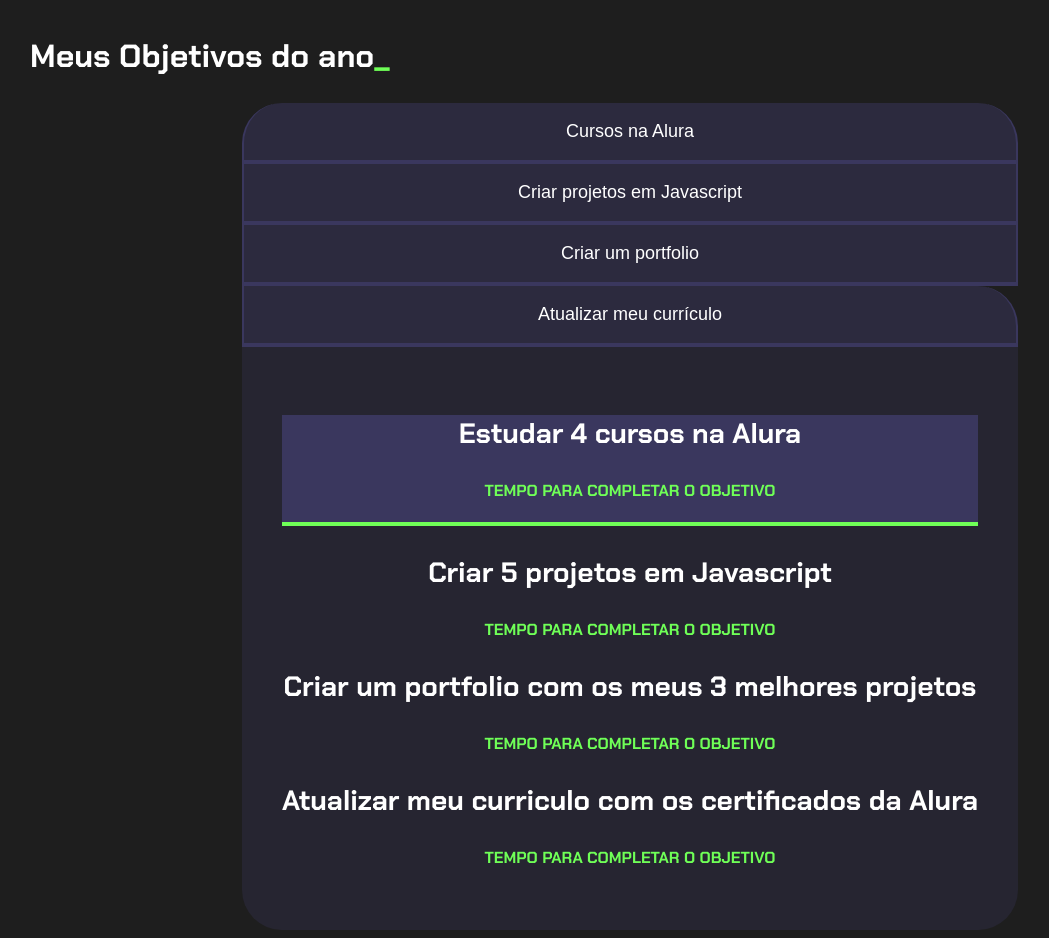
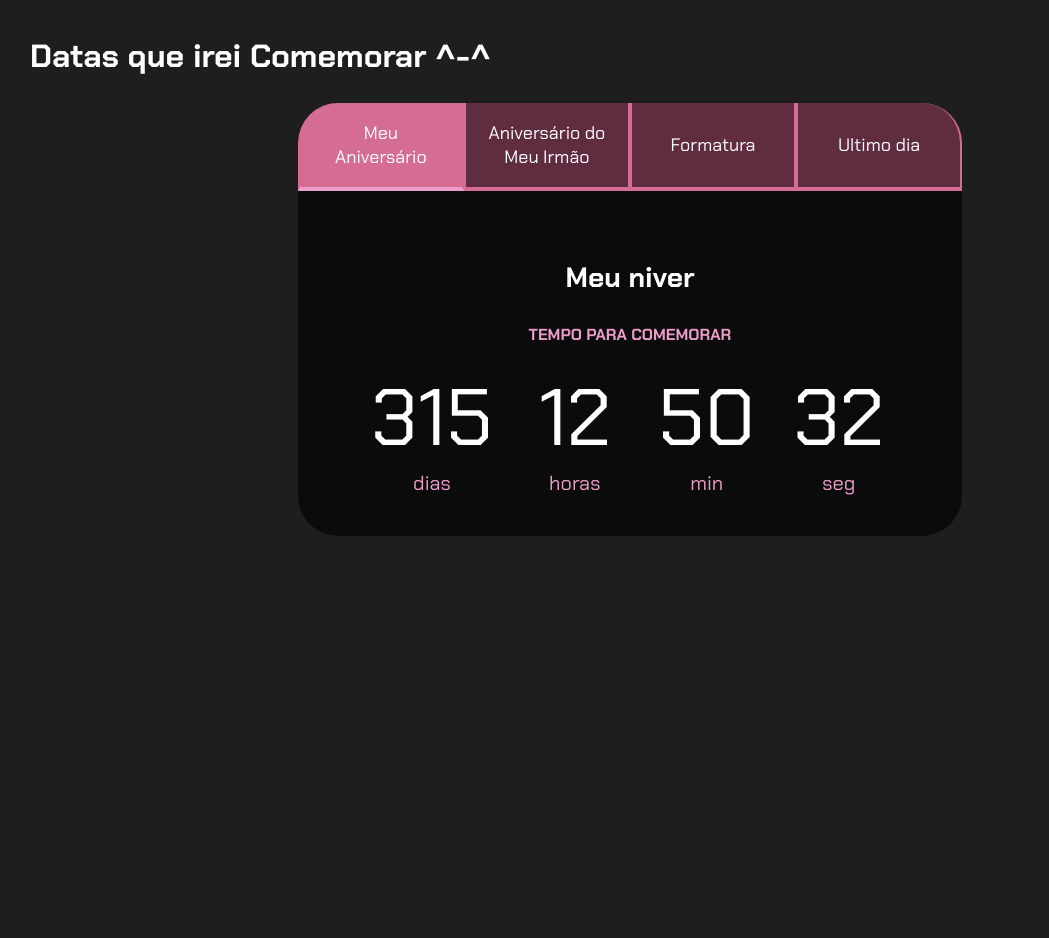
Before and after one commit to DudaGilouski/cronometro, a plain HTML site: page index.html in a window 1280 px wide. Shown: the whole page, without its empty margins (10-1059 px from the left). After the commit the page ends 800 px from the top, so only its background shows below. Drawn offline with Linux system fonts and the light colour scheme.

Commit message:
projeto final

```diff
--- a/index.html
+++ b/index.html
@@ -1,57 +1,116 @@
 <!DOCTYPE html>
 <html lang="pt-br">
+
 <head>
-    <meta charset="UTF-8" />
-    <meta name="viewport" content="width=device-width, initial-scale=1.0" />
+    <meta charset="UTF-8">
+    <meta name="viewport" content="width=device-width, initial-scale=1.0">
     <title>Meus objetivos do ano</title>
-    <link rel="stylesheet" href="style.css" />
+    <link rel="stylesheet" href="style.css">
 </head>
 
 <body>
     <section class="conteudo-principal">
-      <h2 class="titulo-principal">Meus Objetivos do ano<span>_</span></h2>
+        <h2 class="titulo-principal">Datas que irei Comemorar ^-^<span></span></h2>
         <div class="conteudo">
             <div class="botoes">
-    <button class="botao">Cursos na Alura</button>
-    <button class="botao">Criar projetos em Javascript</button>
-    <button class="botao">Criar um portfolio</button>
-    <button class="botao">Atualizar meu currículo</button>
+                <button class="botao ativo">Meu Aniversário</button>
+                <button class="botao">Aniversário do Meu Irmão</button>
+                <button class="botao">Formatura</button>
+                <button class="botao">Ultimo dia</button>
             </div>
             <div class="abas-textos">
-    <div class="aba-conteudo">
                 <div class="aba-conteudo ativo">
-      <h3 class="aba-conteudo-titulo-principal">Estudar 4 cursos na Alura</h3>
-      <h4 class="aba-conteudo-titulo-secundario">
-        Tempo para completar o objetivo
-      </h4>
+                    <h3 class="aba-conteudo-titulo-principal">Meu niver</h3>
+                    <h4 class="aba-conteudo-titulo-secundario">Tempo para comemorar</h4>
+                    <div class="contador">
+                        <div class="contador-digito">
+                            <p class="contador-digito-numero" id="dias0"></p>
+                            <p class="contador-digito-texto">dias</p>
+                        </div>
+                        <div class="contador-digito">
+                            <p class="contador-digito-numero" id="horas0"></p>
+                            <p class="contador-digito-texto">horas</p>
+                        </div>
+                        <div class="contador-digito">
+                            <p class="contador-digito-numero" id="min0"></p>
+                            <p class="contador-digito-texto">min</p>
+                        </div>
+                        <div class="contador-digito">
+                            <p class="contador-digito-numero" id="seg0"></p>
+                            <p class="contador-digito-texto">seg</p>
+                        </div>
+                    </div>
                 </div>
                 <div class="aba-conteudo">
-      <h3 class="aba-conteudo-titulo-principal">
-        Criar 5 projetos em Javascript
-      </h3>
-      <h4 class="aba-conteudo-titulo-secundario">
-        Tempo para completar o objetivo
-      </h4>
+                    <h3 class="aba-conteudo-titulo-principal">Aniversário do Meu irmão</h3>
+                    <h4 class="aba-conteudo-titulo-secundario">Tempo para comemorar</h4>
+                    <div class="contador">
+                        <div class="contador-digito">
+                            <p class="contador-digito-numero" id="dias1"></p>
+                            <p class="contador-digito-texto">dias</p>
+                        </div>
+                        <div class="contador-digito">
+                            <p class="contador-digito-numero" id="horas1"></p>
+                            <p class="contador-digito-texto">horas</p>
+                        </div>
+                        <div class="contador-digito">
+                            <p class="contador-digito-numero" id="min1"></p>
+                            <p class="contador-digito-texto">min</p>
+                        </div>
+                        <div class="contador-digito">
+                            <p class="contador-digito-numero" id="seg1"></p>
+                            <p class="contador-digito-texto">seg</p>
+                        </div>
+                    </div>
                 </div>
                 <div class="aba-conteudo">
-      <h3 class="aba-conteudo-titulo-principal">
-        Criar um portfolio com os meus 3 melhores projetos
-      </h3>
-      <h4 class="aba-conteudo-titulo-secundario">
-        Tempo para completar o objetivo
-      </h4>
+                    <h3 class="aba-conteudo-titulo-principal">Formatura</h3>
+                    <h4 class="aba-conteudo-titulo-secundario">Tempo para comemorar</h4>
+                    <div class="contador">
+                        <div class="contador-digito">
+                            <p class="contador-digito-numero" id="dias2"></p>
+                            <p class="contador-digito-texto">dias</p>
+                        </div>
+                        <div class="contador-digito">
+                            <p class="contador-digito-numero" id="horas2"></p>
+                            <p class="contador-digito-texto">horas</p>
+                        </div>
+                        <div class="contador-digito">
+                            <p class="contador-digito-numero" id="min2"></p>
+                            <p class="contador-digito-texto">min</p>
+                        </div>
+                        <div class="contador-digito">
+                            <p class="contador-digito-numero" id="seg2"></p>
+                            <p class="contador-digito-texto">seg</p>
+                        </div>
+                    </div>
                 </div>
                 <div class="aba-conteudo">
-      <h3 class="aba-conteudo-titulo-principal">
-        Atualizar meu curriculo com os certificados da Alura
-      </h3>
-      <h4 class="aba-conteudo-titulo-secundario">
-        Tempo para completar o objetivo
-      </h4>
+                    <h3 class="aba-conteudo-titulo-principal">Ultimo dia</h3>
+                    <h4 class="aba-conteudo-titulo-secundario">Tempo para comemorar</h4>
+                    <div class="contador">
+                        <div class="contador-digito">
+                            <p class="contador-digito-numero" id="dias3"></p>
+                            <p class="contador-digito-texto">dias</p>
+                        </div>
+                        <div class="contador-digito">
+                            <p class="contador-digito-numero" id="horas3"></p>
+                            <p class="contador-digito-texto">horas</p>
+                        </div>
+                        <div class="contador-digito">
+                            <p class="contador-digito-numero" id="min3"></p>
+                            <p class="contador-digito-texto">min</p>
+                        </div>
+                        <div class="contador-digito">
+                            <p class="contador-digito-numero" id="seg3"></p>
+                            <p class="contador-digito-texto">seg</p>
+                        </div>
+                    </div>
                 </div>
             </div>
         </div>
     </section>
     <script src="main.js"></script>
 </body>
+
 </html>
--- a/main.js
+++ b/main.js
@@ -1,7 +1,9 @@
 const botoes = document.querySelectorAll(".botao");
 const textos = document.querySelectorAll(".aba-conteudo");
+
 for (let i = 0; i < botoes.length; i++) {
     botoes[i].onclick = function () {
+
         for (let j = 0; j < botoes.length; j++) {
             botoes[j].classList.remove("ativo");
             textos[j].classList.remove("ativo");
@@ -9,5 +11,48 @@ for (let i = 0; i < botoes.length; i++) {
 
         botoes[i].classList.add("ativo");
         textos[i].classList.add("ativo");
-  };
     }
+}
+
+const contadores = document.querySelectorAll(".contador");
+const tempoObjetivo1 = new Date("2027-04-24T00:00:00");
+const tempoObjetivo2 = new Date("2026-12-28T00:00:00");
+const tempoObjetivo3 = new Date("2027-03-31T00:00:00");
+const tempoObjetivo4 = new Date("2026-12-11T00:00:00");
+
+const tempos = [tempoObjetivo1, tempoObjetivo2, tempoObjetivo3, tempoObjetivo4];
+
+
+function calculaTempo(tempoObjetivo) {
+    let tempoAtual = new Date();
+    let tempoFinal = tempoObjetivo - tempoAtual;
+    let segundos = Math.floor(tempoFinal / 1000);
+    let minutos = Math.floor(segundos / 60);
+    let horas = Math.floor(minutos / 60);
+    let dias = Math.floor(horas / 24);
+
+    segundos %= 60;
+    minutos %= 60;
+    horas %= 24;
+    if (tempoFinal > 0) {
+        return [dias, horas, minutos, segundos];
+    } else {
+        return [0, 0, 0, 0];
+    }
+}
+
+function atualizaCronometro() {
+    for (let i = 0; i < contadores.length; i++) {
+        document.getElementById("dias" + i).textContent = calculaTempo(tempos[i])[0];
+        document.getElementById("horas" + i).textContent = calculaTempo(tempos[i])[1];
+        document.getElementById("min" + i).textContent = calculaTempo(tempos[i])[2];
+        document.getElementById("seg" + i).textContent = calculaTempo(tempos[i])[3];
+    }
+}
+
+function comecaCronometro() {
+    atualizaCronometro();
+    setInterval(atualizaCronometro, 1000);
+}
+
+comecaCronometro();
--- a/style.css
+++ b/style.css
@@ -2,18 +2,19 @@
 
 :root {
   --cor-de-fundo: #1e1e1e;
-  --verde: #6fff57;
+  --verde: #ec9cc8;
   --branco: #ffffff;
-  --botao-ativo: #3a375e;
-  --botao-inativo: rgba(58, 55, 94, 0.5);
-  --texto-fundo: rgba(58, 55, 94, 0.3);
+  --botao-ativo: #d46c94;
+  --botao-inativo: rgba(161, 59, 99, 0.5);
+  --texto-fundo: rgba(0, 0, 0, 0.616);
 }
 
 body {
     background-color: var(--cor-de-fundo);
     color: var(--branco);
-  font-family: "Chakra Petch", sans-serif;
+    font-family: 'Chakra Petch', sans-serif;
 }
+
 
 .conteudo-principal {
     display: flex;
@@ -35,8 +36,9 @@ body {
     color: var(--verde);
 }
 
+
 .botao {
-  font-family: "Crakra Petch", sans-serif;
+    font-family: 'Chakra Petch', sans-serif;
     background-color: var(--botao-inativo);
     color: var(--branco);
     display: flex;
@@ -58,43 +60,72 @@ body {
 .botoes {
     display: block;
 }
+
+.botao.ativo {
+    background-color: var(--botao-ativo);
+    border-bottom: 4px solid var(--verde);
+}
+
+.abas-textos {
+    background-color: var(--texto-fundo);
+    padding: 40px;
+    border-radius: 0 0 40px 40px;
+}
+
+.aba-conteudo.ativo {
+    display: block;
+}
+
+.aba-conteudo {
+    display: none;
+}
+
+.aba-conteudo-titulo-principal {
+    font-size: 28px;
+    text-align: center;
+}
+
+.aba-conteudo-titulo-secundario {
+    text-align: center;
+    color: var(--verde);
+    text-transform: uppercase;
+}
+
+.contador {
+    display: flex;
+    justify-content: center;
+    flex-wrap: wrap;
+}
+
+.contador-digito {
+    padding: 0 16px;
+    text-align: center;
+    min-width: 100px;
+}
+
+.contador-digito-numero {
+    font-size: 80px;
+    margin: 0;
+
+}
+
+.contador-digito-texto {
+    color: var(--verde);
+    font-size: 20px;
+    margin: 0;
+
+}
+
 @media screen and (min-width: 768px) {
-  /* Código omitido */
+    .botoes {
+        display: flex;
+    }
+
+    .botao:first-child {
+        border-radius: 40px 0 0 0;
+    }
 
     .botao:last-child {
         border-radius: 0 40px 0 0;
     }
 }
-.ativo {
-  background-color: var(--botao-ativo);
-  border-bottom: 4px solid var(--verde);
-}
-.abas-textos {
-  background-color: var(--texto-fundo);
-}
-.abas-textos {
-  background-color: var(--texto-fundo);
-  padding: 40px;
-  border-radius: 0 0 40px 40px;
-}
-.botao.ativo {
-  background-color: var(--botao-ativo);
-  border-bottom: 4px solid var(--verde);
-}
-.aba-conteudo.ativo {
-  display: block;
-}
-
-
-.aba-conteudo-titulo-principal {
-  font-size: 28px;
-  text-align: center;
-}
-.aba-conteudo-titulo-secundario {
-  text-align: center;
-  color: var(--verde);
-  text-transform: uppercase;
-}
-.aba-conteudo.ativo {
-  display: block;
-}
```
Lines whose indentation alone changed are shown as unchanged.
